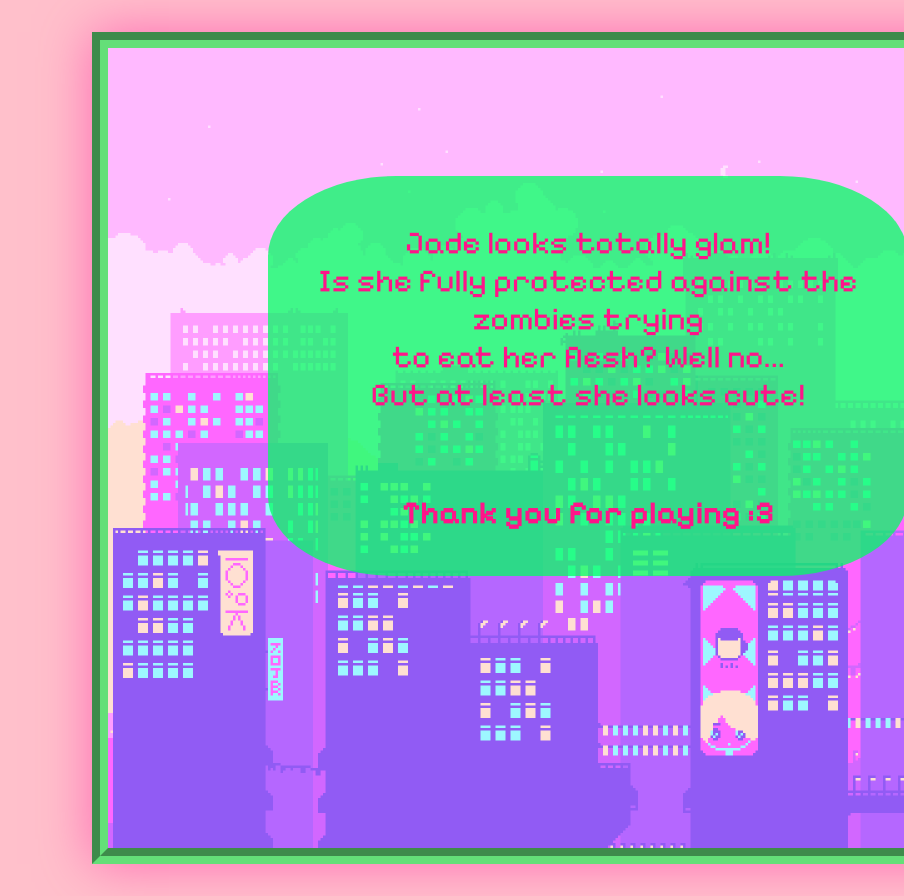
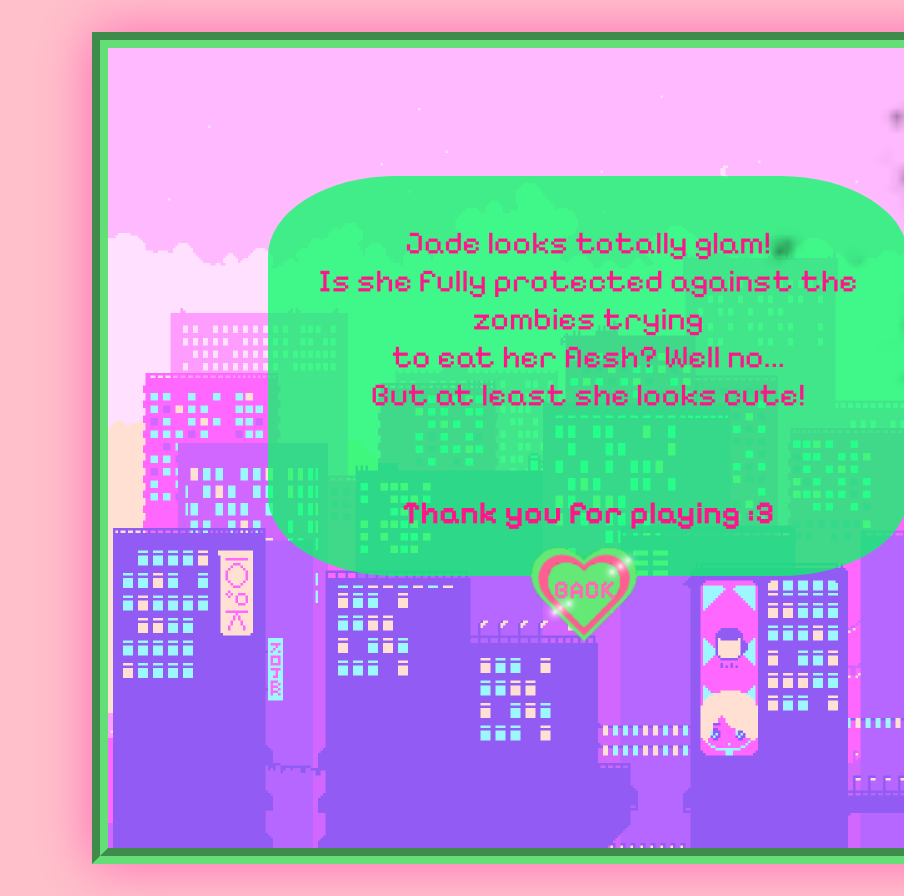
Before and after one commit to JadeC13/Game-Project, a plain HTML site: page done.html in a window 1280 px wide. Shown: the top 896 px of the page, without its empty margins (376-1280 px from the left). Drawn offline with Linux system fonts and the light colour scheme.

Commit message:
minor styling changes

```diff
--- a/done.css
+++ b/done.css
@@ -18,6 +18,7 @@ body {
     background-size: 90em;
     z-index: 0;
 }
+
 section {
     text-align: center;
     background-color: rgba(0, 255, 98, 0.749);
@@ -27,9 +28,41 @@ section {
     margin-left: 10em;
     margin-top: 8em;
 }
+
 p {
     font-family: "Pixelify Sans", sans-serif;
     font-size: 2em;
     color: rgb(255, 20, 137);
     padding-top: 1.5em;
 }
+
+#back-btn {
+    position: absolute;
+    z-index: 6;
+    width: 8em;
+    bottom: 0em;
+    left: 56.5em;
+}
+
+#back-btn img{
+    width: 7em;
+    height: auto;
+}
+
+#back-btn a {
+    position: relative;
+    font-family: "Pixelify Sans", sans-serif;
+    font-size: .8em;
+    font-weight: bold;
+    color: hotpink;
+    z-index: 7;
+    bottom: 6.3em;
+    left: 1em;
+    text-decoration: none;
+}
+
+.blood {
+    position: absolute;
+    width: 30em;
+    left: 60em;
+}
--- a/done.html
+++ b/done.html
@@ -11,6 +11,7 @@
 </head>
 <body>
     <div id="main-screen">
+        <img class="blood" src="assets/blood.png" alt="blood splatter">
         <section>
             <p>
                 Jade looks totally glam!<br>
@@ -22,6 +23,10 @@
                 <b>Thank you for playing :3</b>
             </p>
         </section>
+        <div id="back-btn">
+            <img src="assets/button.png" alt="heart">
+            <p><a href="index.html">BACK</a></p>
+        </div>
     </div>
 </body>
 </html>
```
Also changed, not shown: assets/blood.png (added).
